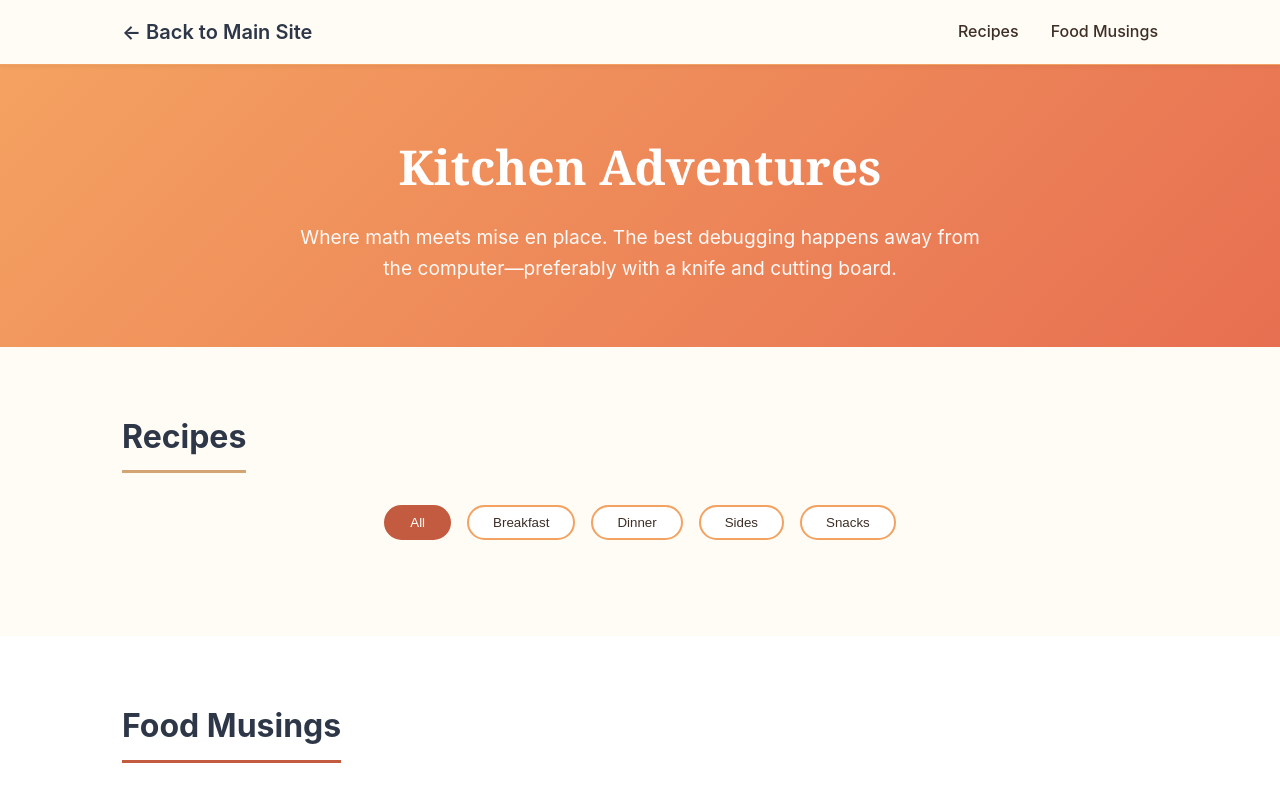
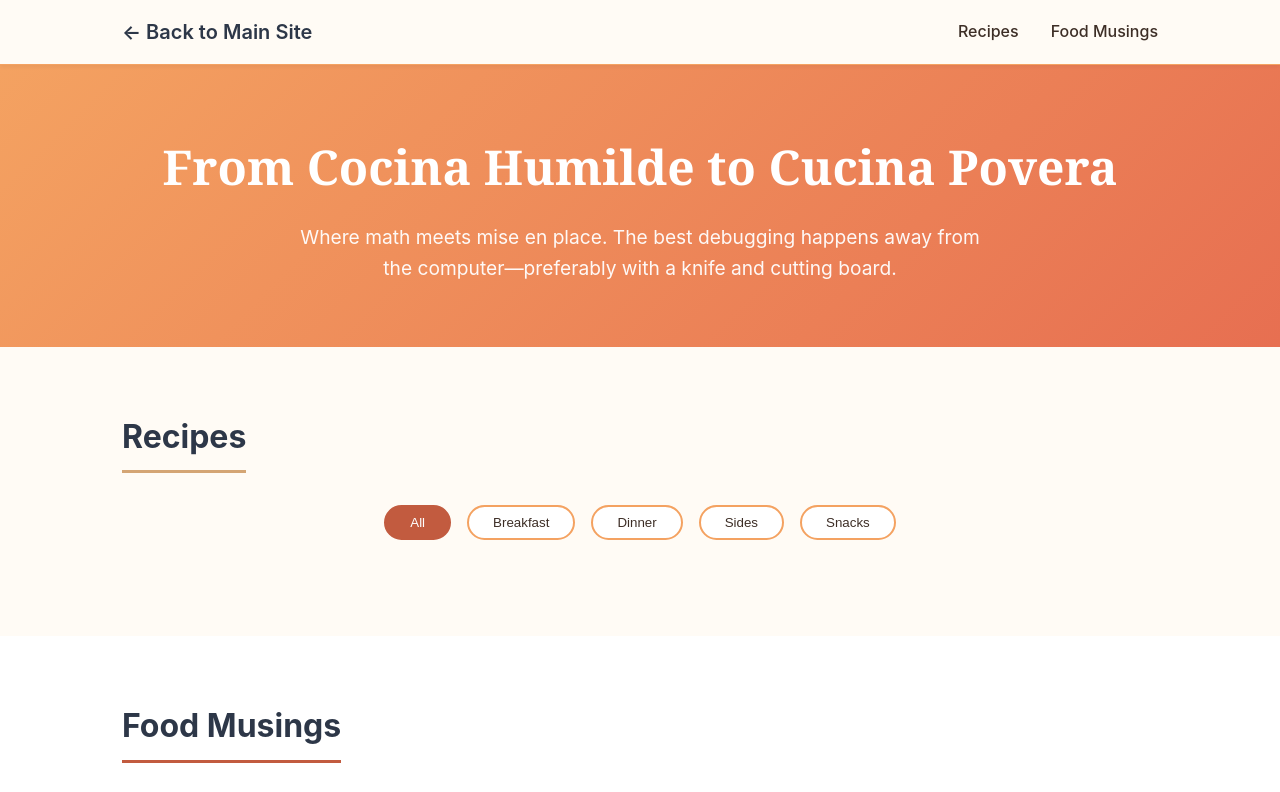
Before and after one commit to cristianvill/cristianvill.github.io, a plain HTML site: page cooking.html in a window 1280 px wide. Shown: the top 792 px of the page. Drawn offline with Linux system fonts and the light colour scheme.

Commit message:
Edited title

```diff
--- a/cooking.html
+++ b/cooking.html
@@ -3,7 +3,7 @@
 <head>
     <meta charset="UTF-8">
     <meta name="viewport" content="width=device-width, initial-scale=1.0">
-    <title>Cooking - Your Name</title>
+    <title>Cooking - Cristian</title>
     <link rel="stylesheet" href="styles.css">
 </head>
 <body class="cooking-page">
@@ -19,7 +19,7 @@
 
     <section class="cooking-hero">
         <div class="container">
-            <h1>Kitchen Adventures</h1>
+            <h1>From Cocina Humilde to Cucina Povera</h1>
             <p class="cooking-intro">Where math meets mise en place. The best debugging happens away from the computer—preferably with a knife and cutting board.</p>
         </div>
     </section>
```
